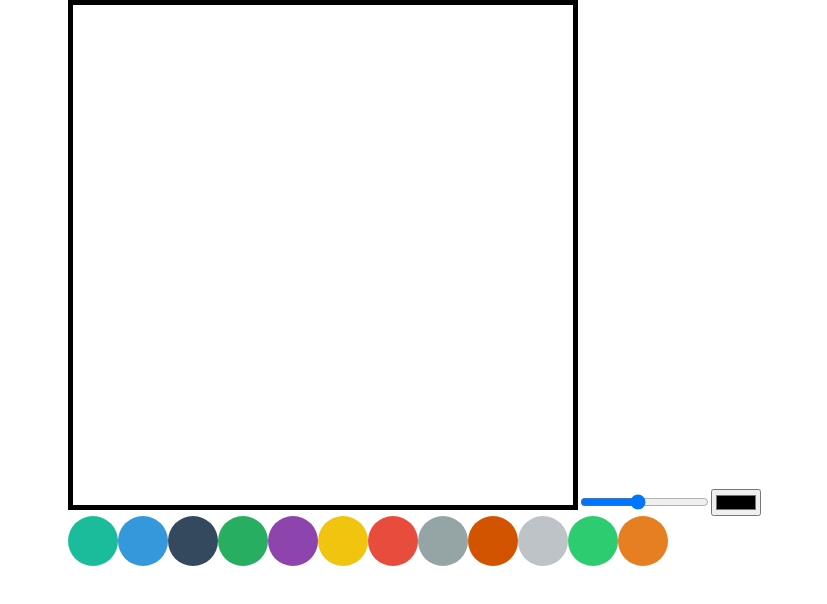
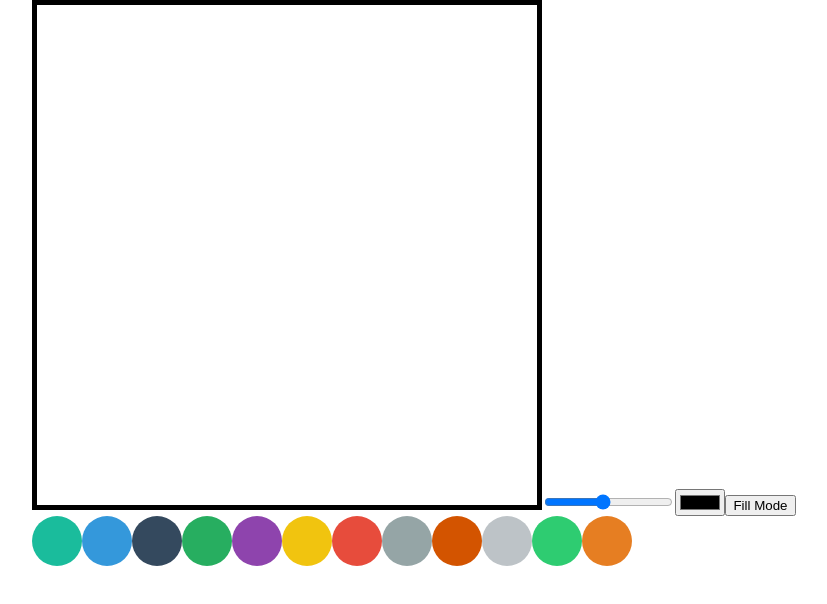
Before and after one commit to sjyoung428/react-canvas, a React (Vite) app: page / in a window 1280 px wide. Shown: the top 604 px of the page, without its empty margins (226-1053 px from the left). Built offline with nearby package versions, Linux system fonts and the light colour scheme.

Commit message:
Feat: fill mode

```diff
--- a/src/components/ColorInput/index.tsx
+++ b/src/components/ColorInput/index.tsx
@@ -9,9 +9,9 @@ const ColorInput = () => {
     setColor(event.currentTarget.value);
     if (context) {
       context.strokeStyle = color;
+      context.fillStyle = color;
     }
   };
-  console.log(color);
   return (
     <>
       <S.ColorInput type="color" onChange={onChange} />
--- a/src/components/Colors/indext.tsx
+++ b/src/components/Colors/indext.tsx
@@ -23,13 +23,13 @@ const Colors = () => {
   useEffect(() => {
     if (context) {
       context.strokeStyle = color;
+      context.fillStyle = color;
     }
   }, [color]);
 
   const onClick = (event: React.MouseEvent<HTMLSpanElement>) => {
     setColor(event.currentTarget.id);
   };
-  console.log(color);
   return (
     <S.CircleContainer>
       {colors.map((color) => (
--- /dev/null
+++ b/src/components/ModeButton/index.tsx
@@ -0,0 +1,18 @@
+import { useCanvasModeStore } from "@/store/useCanvasModeStore";
+import { S } from "./styled";
+
+type ModeType = "Fill Mode" | "Stroke Mode";
+
+const ModeButton = () => {
+  const { mode, setMode } = useCanvasModeStore();
+  const onClick = () => {
+    setMode();
+  };
+  return (
+    <>
+      <S.ModeButton onClick={onClick}>{mode}</S.ModeButton>
+    </>
+  );
+};
+
+export default ModeButton;
--- /dev/null
+++ b/src/components/ModeButton/styled.ts
@@ -0,0 +1,7 @@
+import styled from "styled-components";
+
+const ModeButton = styled.button``;
+
+export const S = {
+  ModeButton,
+};
--- a/src/pages/Canvas/index.tsx
+++ b/src/pages/Canvas/index.tsx
@@ -1,15 +1,17 @@
 import { useContextStore } from "@/store/useContextStore";
-import { useRangeStore } from "@/store/useRangeStore";
 import { useEffect, useRef, useState } from "react";
-import ColorInput from "../../components/ColorInput";
-import Colors from "../../components/Colors/indext";
-import Range from "../../components/Range";
+import ColorInput from "@/components/ColorInput";
+import Colors from "@/components/Colors/indext";
+import Range from "@/components/Range";
 import { S } from "./styled";
+import ModeButton from "@/components/ModeButton";
+import { useCanvasModeStore } from "@/store/useCanvasModeStore";
 
 const Canvas = () => {
   const canvasRef = useRef<HTMLCanvasElement>(null);
   const { context, setContext } = useContextStore();
   const [isPainting, setIsPainting] = useState(false);
+  const mode = useCanvasModeStore((state) => state.mode);
 
   useEffect(() => {
     if (canvasRef.current) {
@@ -20,15 +22,17 @@ const Canvas = () => {
       canvas.addEventListener("mousedown", startPainting);
       canvas.addEventListener("mouseup", cancelPainting);
       canvas.addEventListener("mouseleave", cancelPainting);
+      canvas.addEventListener("click", onClickMode);
 
       return () => {
         canvas.removeEventListener("mousemove", onMove);
         canvas.removeEventListener("mousedown", startPainting);
         canvas.removeEventListener("mouseup", cancelPainting);
         canvas.removeEventListener("mouseleave", cancelPainting);
+        canvas.removeEventListener("click", onClickMode);
       };
     }
-  }, [context, isPainting]);
+  }, [context, isPainting, mode]);
 
   const onMove = (event: MouseEvent) => {
     if (isPainting) {
@@ -44,11 +48,19 @@ const Canvas = () => {
   const cancelPainting = () => {
     setIsPainting(false);
   };
+
+  const onClickMode = () => {
+    if (mode === "Stroke Mode") {
+      context?.fillRect(0, 0, 500, 500);
+    }
+  };
+
   return (
     <>
       <S.Canvas height={500} width={500} ref={canvasRef} />
       <Range />
       <ColorInput />
+      <ModeButton />
       <Colors />
     </>
   );
--- /dev/null
+++ b/src/store/useCanvasModeStore.ts
@@ -0,0 +1,20 @@
+import create from "zustand";
+
+type ModeType = "Stroke Mode" | "Fill Mode";
+
+interface ModeState {
+  mode: ModeType;
+}
+interface ModeAction {
+  setMode: () => void;
+}
+
+export const useCanvasModeStore = create<ModeState & ModeAction>(
+  (set, get) => ({
+    mode: "Fill Mode",
+    setMode: () =>
+      set(() => ({
+        mode: get().mode === "Fill Mode" ? "Stroke Mode" : "Fill Mode",
+      })),
+  })
+);
```
